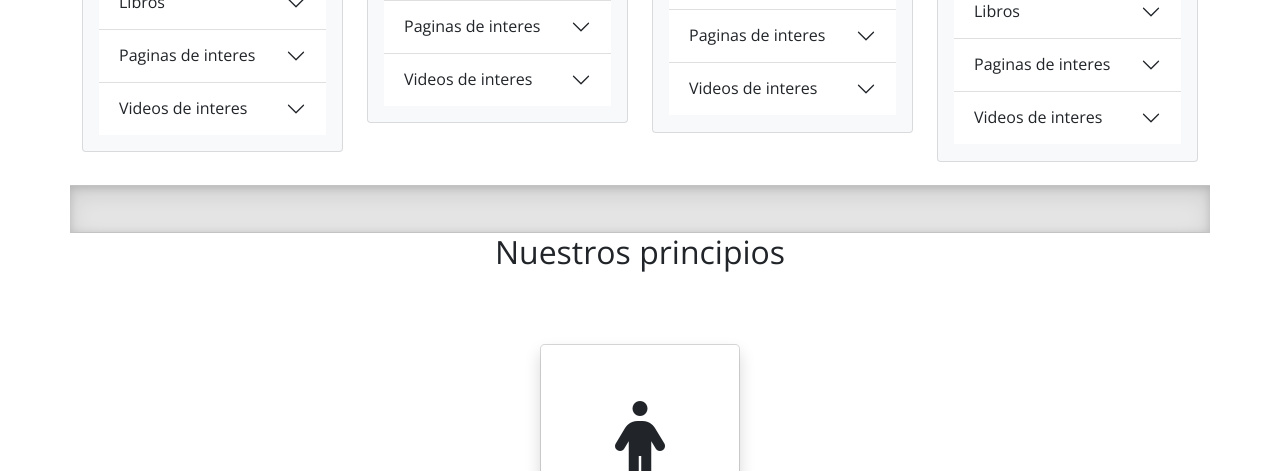
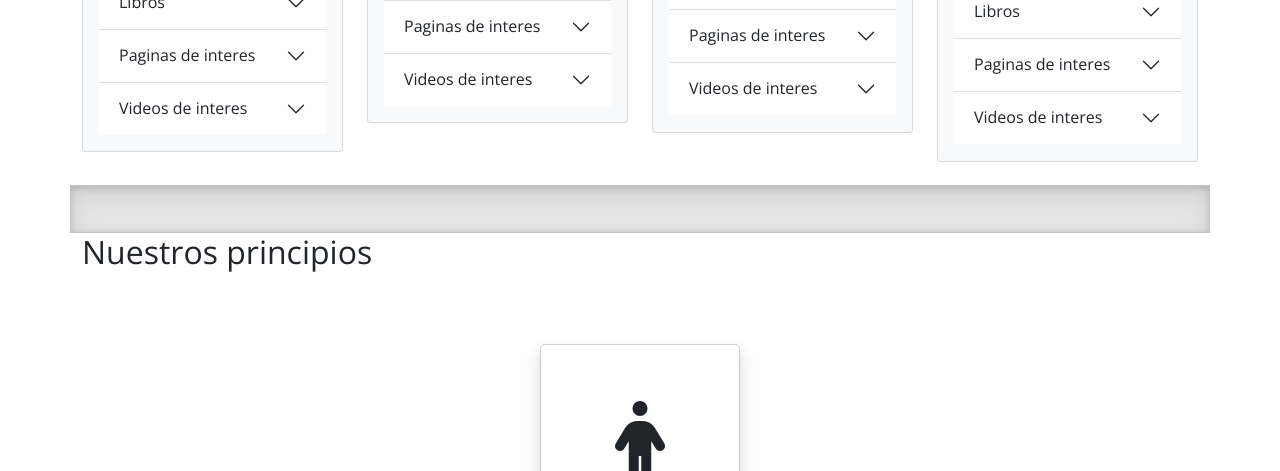
Before and after one commit to VictorPenafiel/Django_Deploy, a Django app: page / in a window 1280 px wide. Shown: the part 1582-2053 px from the top of the page. Run offline with Django 3.2, Linux system fonts and the light colour scheme; data comes from the database, SQL or seed files in the repository; some libraries are stand-ins or nearby versions.

Commit message:
dinamica

```diff
--- a/web/templates/index.html
+++ b/web/templates/index.html
@@ -131,7 +131,7 @@
 
         <div class="b-example-divider"></div>
 
-        <section style="text-align: center;">
+        <section id="eventos">
             <h2>Nuestros principios</h2>
         </section>
 
```
